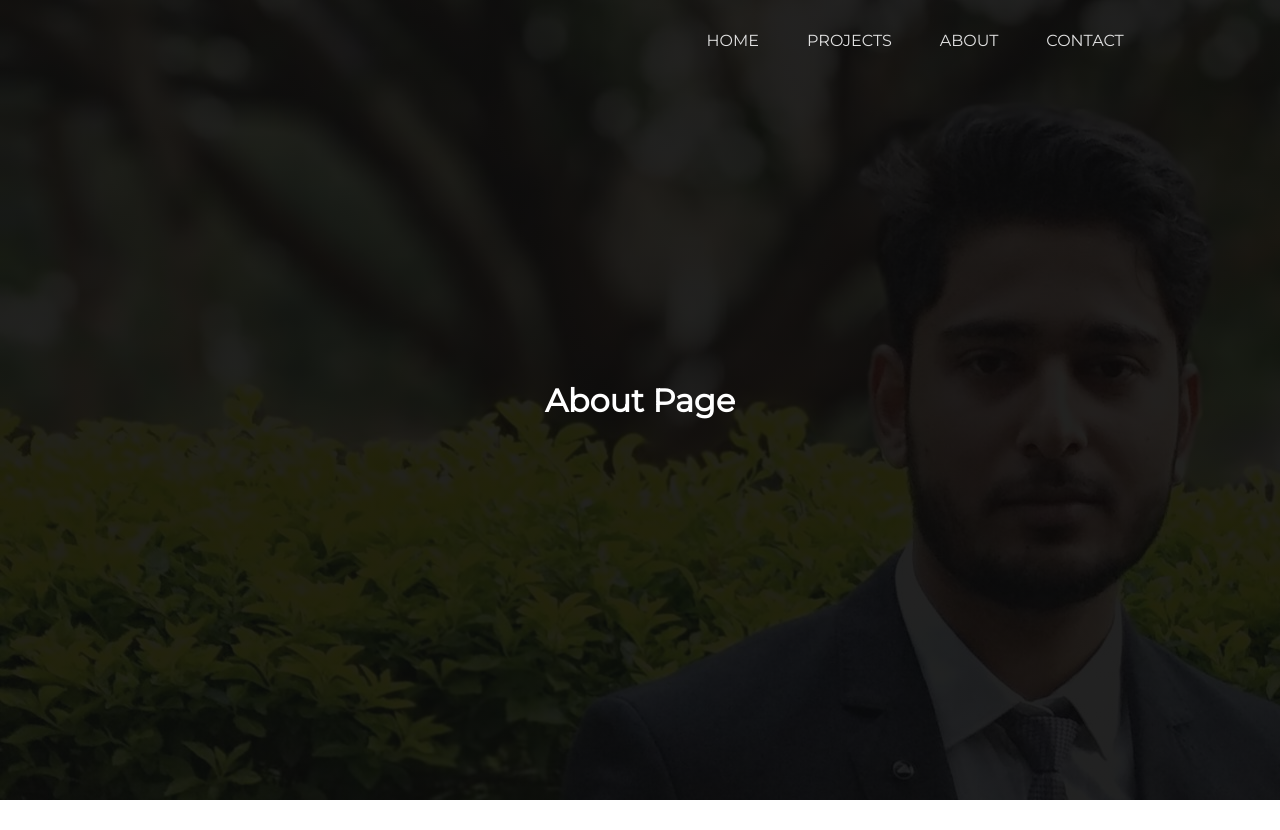
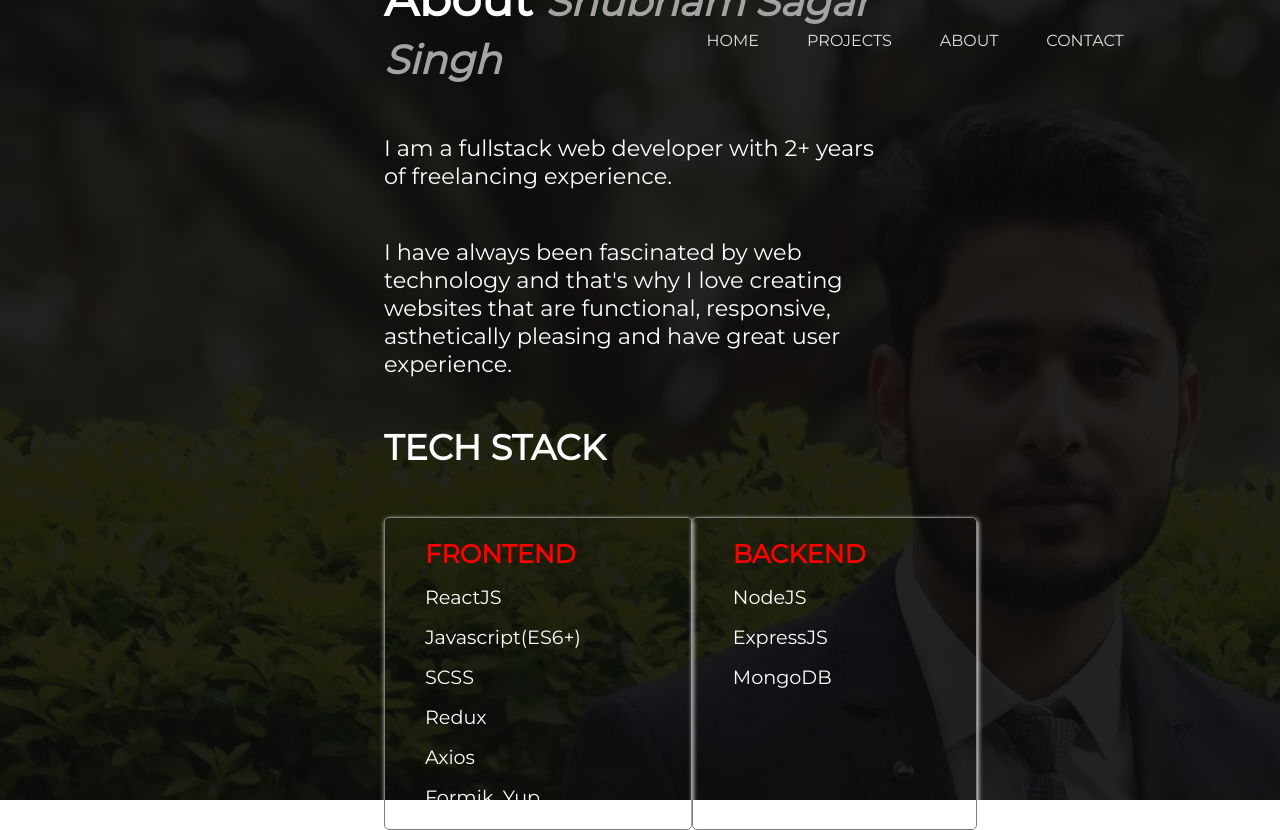
Before and after one commit to shubhamsagarsingh/portfolio, a React (Create React App) app: page /about in a window 1280 px wide. Before the commit the page ends 800 px from the top, so only its background shows below. Built offline with nearby package versions, Linux system fonts and the light colour scheme.

Commit message:
Create the UI of the About Page
Created the UI of About Page.

```diff
--- a/src/pages/About.js
+++ b/src/pages/About.js
@@ -1,8 +1,29 @@
 const About = () => {
     return(
         <div className='b-about o-flex-center'>
-            <div>
-                <h1>About Page</h1>
+            <div className='e-about__card o-flex-column o-gap3'>
+                <h1>About <i>Shubham Sagar Singh</i></h1>
+                <p>I am a fullstack web developer with 2+ years of freelancing experience.</p>
+                <p>I have always been fascinated by web technology and that's why I love creating websites that are functional, responsive, asthetically pleasing and have great user experience.</p>
+                <h2>TECH STACK</h2>
+                <div className='o-flex-hsb'>
+                    <ul className='e-about__ul o-flex-column o-gap1 o-ul--reset'>
+                        <h3>FRONTEND</h3>
+                        <li>ReactJS</li>
+                        <li>Javascript(ES6+)</li>
+                        <li>SCSS</li>
+                        <li>Redux</li>
+                        <li>Axios</li>
+                        <li>Formik, Yup</li>
+                    </ul>
+
+                    <ul className='e-about__ul o-flex-column o-gap1 o-ul--reset'>
+                        <h3>BACKEND</h3>
+                        <li>NodeJS</li>
+                        <li>ExpressJS</li>
+                        <li>MongoDB</li>
+                    </ul>
+                </div>
             </div>
         </div>
     )
--- a/src/scss/index.scss
+++ b/src/scss/index.scss
@@ -39,6 +39,11 @@ body{
     display: flex;
     justify-content: space-around;
     align-items: center;
+}
+
+.o-flex-hsb{
+    display: flex;
+    justify-content: space-between;
 }
 
 .o-flex-vsa{
--- a/src/scss/pages/About.scss
+++ b/src/scss/pages/About.scss
@@ -1,6 +1,43 @@
+//-------------------------------BLOCK-----------------------------------------
 .b-about{
     width: 100%;
     height: 100vh;
     background: linear-gradient(to right, rgba(10, 10, 10, 0.9), rgba(10, 10, 10, 0.9)), url(../../images/pic1.jpg) no-repeat;
     color: #fff;
 }
+
+
+//-------------------------------ELEMENT-----------------------------------------
+.e-about__card{
+    width: 40%;
+
+    & h1{
+        font-size: 3rem;
+
+        & i{
+            font-size: 2.5rem;
+            color: rgb(165, 162, 162);
+        }
+    }
+
+    & h2{
+        font-size: 2.2rem;
+    }
+
+    & h3{
+        font-size: 1.6rem;
+        color: red;
+    }
+
+    & p{
+        font-size: 1.4rem;
+    }
+
+    & .e-about__ul{
+        border: 1px solid gray;
+        padding: 20px 110px 20px 40px;
+        border-radius: 5px;
+        box-shadow: 1px 2px 5px 0px;
+        font-size: 1.2rem;
+    }
+}
```
Also changed, not shown: src/pages/Contact.js (indentation only).
